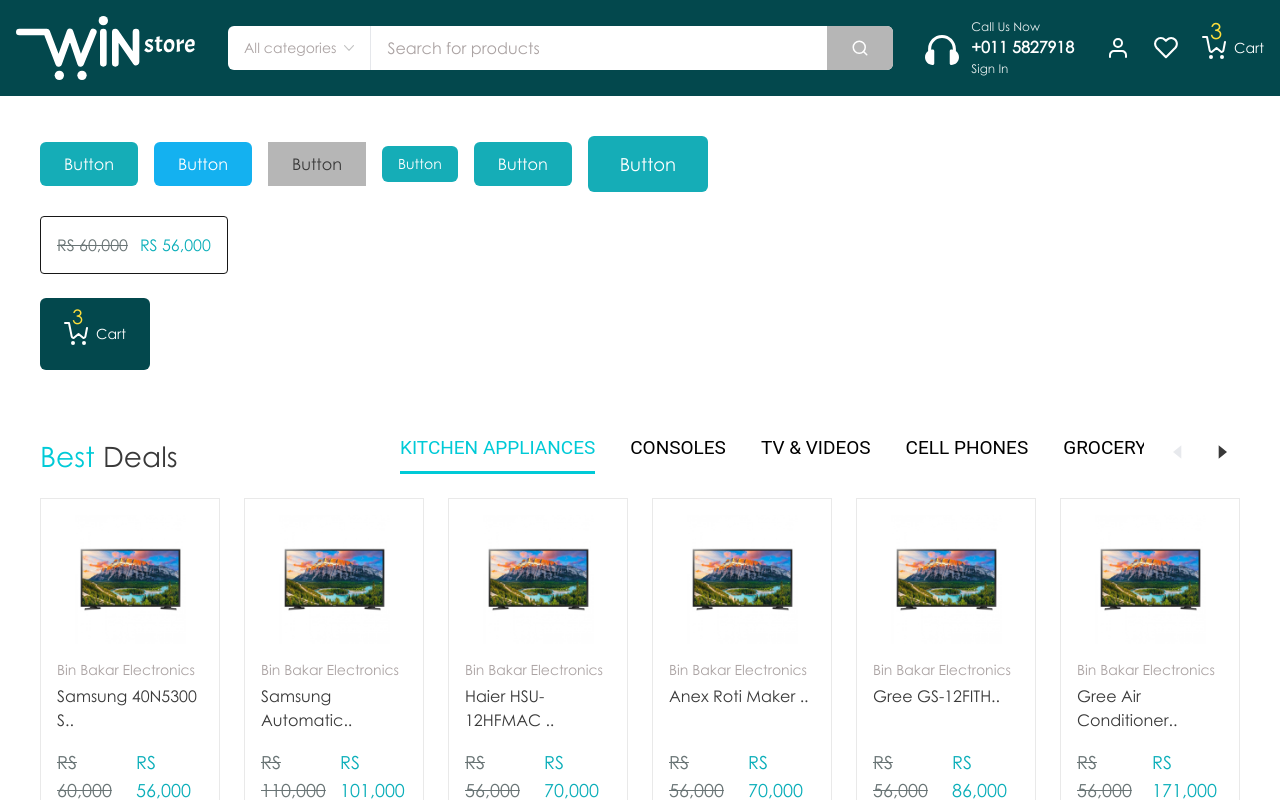
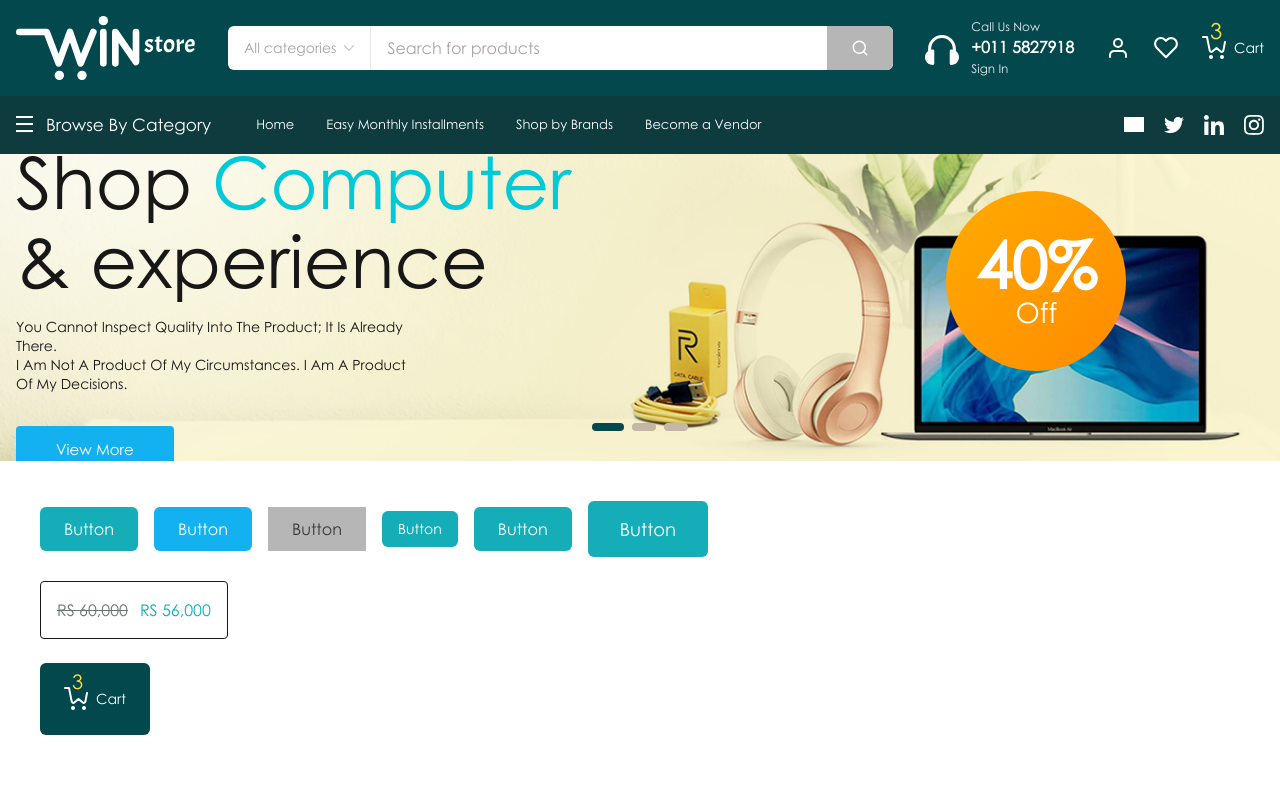
Before and after one commit to sazzad4677/mm-assessment-client, a Next.js app: page / in a window 1280 px wide. Shown: the top 800 px of the page. Built offline with nearby package versions, Linux system fonts and the light colour scheme; grey boxes are pictures that could not be loaded.

Commit message:
feat(component): add HeroBanner and CategoryNav

```diff
--- a/src/app/layout.tsx
+++ b/src/app/layout.tsx
@@ -2,6 +2,7 @@
 import { Questrial } from 'next/font/google';
 import './globals.css';
 import TopHeader from '@/components/layout/TopHeader';
+import CategoryNav from '@/components/layout/CategoryNav';
 
 // Using Google Font Fallback (Questrial) for Century Gothic
 const questrial = Questrial({
@@ -25,6 +26,7 @@
     <html lang="en" className={`${questrial.variable} h-full antialiased`}>
       <body className="font-sans min-h-full flex flex-col">
         <TopHeader />
+        <CategoryNav />
         <main className="flex-grow">{children}</main>
       </body>
     </html>
--- a/src/app/page.tsx
+++ b/src/app/page.tsx
@@ -9,6 +9,7 @@
 import SectionTitle from '@/components/ui/SectionTitle';
 import TabNavigation from '@/components/ui/TabNavigation';
 import CategoryCard from '@/components/ui/CategoryCard';
+import HeroBanner from '@/components/ui/HeroBanner';
 
 const CATEGORIES = [
   'KITCHEN APPLIANCES',
@@ -22,7 +23,9 @@
   const [activeTab, setActiveTab] = useState(CATEGORIES[0]);
 
   return (
-    <div className="flex flex-col gap-6 p-10 bg-white">
+    <>
+      <HeroBanner />
+      <div className="flex flex-col gap-6 p-4 md:p-10 bg-white">
         <div className="flex flex-wrap gap-4 items-center">
           <Button>Button</Button>
           <Button variant="secondary">Button</Button>
@@ -144,5 +147,6 @@
           </div>
         </div>
       </div>
+    </>
   );
 }
--- /dev/null
+++ b/src/components/layout/CategoryNav.tsx
@@ -0,0 +1,81 @@
+import Link from 'next/link';
+import Image from 'next/image';
+
+const navLinks = [
+  { name: 'Home', href: '/' },
+  { name: 'Easy Monthly Installments', href: '/installments' },
+  { name: 'Shop by Brands', href: '/brands' },
+  { name: 'Become a Vendor', href: '/vendor' },
+];
+
+const socialIcons = [
+  { src: '/icons/facebook.svg', alt: 'Facebook', href: 'https://facebook.com' },
+  { src: '/icons/twitter.svg', alt: 'Twitter', href: 'https://twitter.com' },
+  { src: '/icons/linkedin.svg', alt: 'LinkedIn', href: 'https://linkedin.com' },
+  {
+    src: '/icons/instagram.svg',
+    alt: 'Instagram',
+    href: 'https://instagram.com',
+  },
+];
+
+export default function CategoryNav() {
+  return (
+    <nav className="w-full bg-nav py-[16px] px-4">
+      <div className="max-w-[1500px] mx-auto flex flex-col md:flex-row justify-between items-center gap-4">
+        {/* Left Group: Browse Categories & Navigation Links */}
+        <div className="flex flex-col md:flex-row items-center gap-6 md:gap-[45px]">
+          {/* Browse Categories Button */}
+          <button className="flex items-center gap-3 text-white hover:opacity-80 transition-opacity">
+            <Image
+              src="/icons/hamburger.svg"
+              alt="Menu"
+              width={18}
+              height={18}
+              className="w-[18px] h-[18px] object-contain brightness-0 invert"
+            />
+            {/* Exactly 17px as shown in Figma Inspector */}
+            <span className="font-sans font-normal text-[17px] whitespace-nowrap">
+              Browse By Category
+            </span>
+          </button>
+
+          {/* Navigation Links */}
+          <div className="flex flex-wrap justify-center items-center gap-5 xl:gap-8">
+            {navLinks.map((link) => (
+              <Link
+                key={link.name}
+                href={link.href}
+                // Exactly 13px as shown in Figma Inspector
+                className="text-white font-sans font-normal text-[13px] hover:text-accent-primary transition-colors whitespace-nowrap"
+              >
+                {link.name}
+              </Link>
+            ))}
+          </div>
+        </div>
+
+        {/* Right Side: Social Icons */}
+        <div className="flex items-center gap-5">
+          {socialIcons.map((icon) => (
+            <Link
+              key={icon.alt}
+              href={icon.href}
+              className="hover:opacity-80 transition-opacity"
+              target="_blank"
+              rel="noopener noreferrer"
+            >
+              <Image
+                src={icon.src}
+                alt={icon.alt}
+                width={20}
+                height={20}
+                className="w-[20px] h-[20px] object-contain brightness-0 invert"
+              />
+            </Link>
+          ))}
+        </div>
+      </div>
+    </nav>
+  );
+}
--- /dev/null
+++ b/src/components/ui/HeroBanner.tsx
@@ -0,0 +1,61 @@
+import Image from 'next/image';
+import Link from 'next/link';
+
+export default function HeroBanner() {
+  return (
+    <div className="relative w-full aspect-[16/9] md:aspect-[21/7] lg:aspect-[21/6] xl:aspect-[25/6] max-h-[400px] overflow-hidden">
+      {/* Background Layer */}
+      <div className="absolute inset-0 z-0 w-full">
+        <Image
+          src="/images/hero-background.png"
+          alt="Betafore Hero Header"
+          fill
+          priority
+          sizes=""
+          className="object-cover object-right lg:object-right w-full"
+        />
+      </div>
+
+      {/* Text Content */}
+      <div className="relative z-10 w-full max-w-[1500px] mx-auto h-full px-4 flex items-center">
+        {/* Left Text Block */}
+        <div className="max-w-xs md:max-w-md lg:max-w-xl">
+          <h1 className="font-sans font-light text-[40px] md:text-[56px] lg:text-[72px] text-[#171717] leading-tight md:leading-tight lg:leading-[1.1] mb-4">
+            Shop <span className="text-accent-primary">Computer</span>
+            <br />& experience
+          </h1>
+
+          <p className="font-sans text-[12px] md:text-[14px] text-[#171717] leading-snug mb-8 max-w-[90%] md:max-w-[400px]">
+            You Cannot Inspect Quality Into The Product; It Is Already There.
+            <br />I Am Not A Product Of My Circumstances. I Am A Product Of My
+            Decisions.
+          </p>
+
+          <Link
+            href="/shop/computer"
+            className="inline-flex items-center justify-center bg-accent-blue text-white font-sans font-normal text-[14px] md:text-[15px] px-8 md:px-10 py-3 rounded transition-opacity"
+          >
+            View More
+          </Link>
+        </div>
+      </div>
+
+      {/* 40% Off Floating Badge */}
+      <div className="hidden sm:flex absolute -translate-y-[10%] top-[20%] md:top-[15%] lg:top-[18%] right-[12%] w-[120px] h-[120px] md:w-[150px] md:h-[150px] lg:w-[180px] lg:h-[180px] rounded-full bg-gradient-to-br from-[#FFAB00] to-[#FF8A00] flex-col items-center justify-center text-white pointer-events-none z-20">
+        <span className="font-sans font-bold text-[40px] md:text-[52px] lg:text-[64px] leading-[0.9] mb-1">
+          40%
+        </span>
+        <span className="font-sans font-normal text-[18px] md:text-[22px] lg:text-[28px] leading-none">
+          Off
+        </span>
+      </div>
+
+      {/* Pagination Indicators */}
+      <div className="absolute bottom-[20px] md:bottom-[30px] left-1/2 -translate-x-1/2 flex items-center justify-center gap-2 z-10 w-full">
+        <div className="w-8 h-2 rounded-full bg-header"></div>
+        <div className="w-6 h-2 rounded-full bg-[#C4B7A6]"></div>
+        <div className="w-6 h-2 rounded-full bg-[#C4B7A6]"></div>
+      </div>
+    </div>
+  );
+}
```
Also changed, not shown: public/icons/instagram.svg, public/images/hero-background.png. Lines whose indentation alone changed are shown as unchanged.
